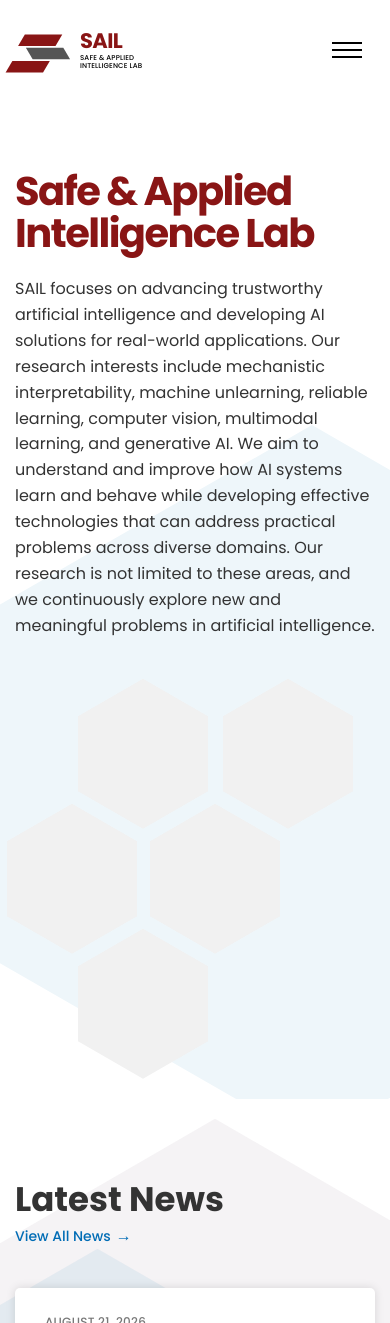
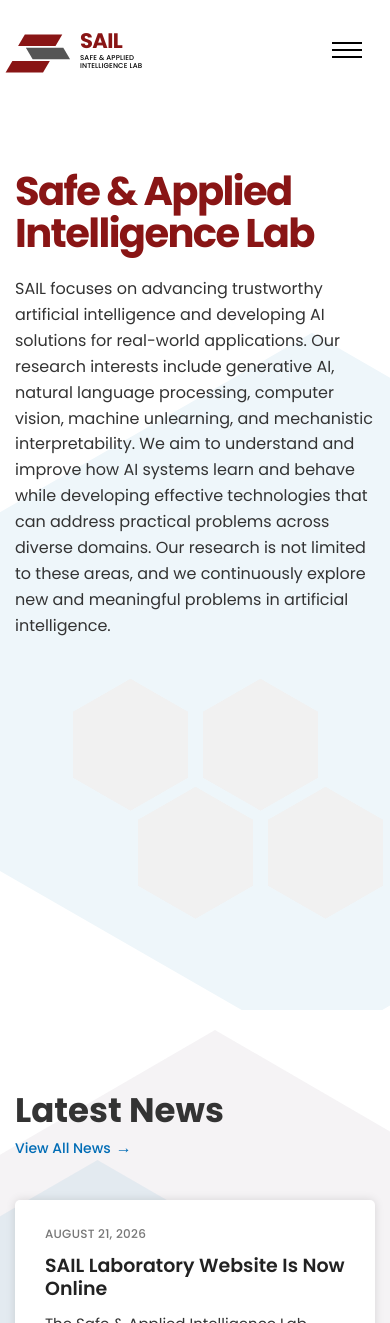
Before and after one commit to sail-hanbat/sail-hanbat.github.io, a Next.js app: page / in a window 390 px wide. Shown: the top 1323 px of the page. Built offline with nearby package versions, Linux system fonts and the light colour scheme.

Commit message:
Refine SAIL hero copy and layout

```diff
--- a/app/globals.css
+++ b/app/globals.css
@@ -335,13 +335,13 @@ li {
   position: relative;
   z-index: 1;
   display: grid;
-  grid-template-columns: 33.333% 58.333%;
-  gap: 8.333%;
+  grid-template-columns: 47% 53%;
+  gap: 0;
 }
 
 .overview-copy {
   margin: 70px 0 0 40px;
-  max-width: 390px;
+  max-width: 520px;
 }
 
 .overview-copy h1 {
@@ -355,7 +355,7 @@ li {
 }
 
 .overview-copy p {
-  width: 390px;
+  width: 520px;
   margin: 0;
   font-size: 17px;
   line-height: 1.65;
@@ -363,24 +363,23 @@ li {
 
 .hexagon-wrapper {
   position: relative;
-  left: 12.5px;
+  left: 0;
   width: 100%;
-  min-height: 620px;
+  min-height: 430px;
 }
 
 .hex-img {
   position: absolute;
-  width: 202px;
-  height: 232px;
+  width: 174px;
+  height: 200px;
   background: #f1f1f1;
   clip-path: polygon(50% 0, 100% 25%, 100% 75%, 50% 100%, 0 75%, 0 25%);
 }
 
 .hex-1 { top: 0; left: 112px; }
 .hex-2 { top: 0; left: 332px; }
-.hex-3 { top: 190px; left: 0; }
-.hex-4 { top: 190px; left: 222px; }
-.hex-5 { top: 380px; left: 112px; }
+.hex-3 { top: 164px; left: 222px; }
+.hex-4 { top: 164px; left: 444px; }
 
 /* News cards */
 .latest-news {
@@ -909,12 +908,16 @@ li {
   }
 
   .overview-grid {
-    grid-template-columns: 40% 60%;
+    grid-template-columns: 48% 52%;
     gap: 0;
   }
 
   .overview-copy {
     margin-left: 0;
+  }
+
+  .overview-copy p {
+    width: 440px;
   }
 
   .hexagon-wrapper {
@@ -1001,24 +1004,23 @@ li {
   }
 
   .hexagon-wrapper {
-    left: -15px;
+    left: 0;
     width: 390px;
-    height: 420px;
-    min-height: 420px;
+    height: 280px;
+    min-height: 280px;
     margin-top: 40px;
     transform: none;
   }
 
   .hex-img {
-    width: 130px;
-    height: 150px;
+    width: 115px;
+    height: 132px;
   }
 
-  .hex-1 { top: 0; left: 78px; }
-  .hex-2 { top: 0; left: 223px; }
-  .hex-3 { top: 125px; left: 7px; }
-  .hex-4 { top: 125px; left: 150px; }
-  .hex-5 { top: 250px; left: 78px; }
+  .hex-1 { top: 0; left: 58px; }
+  .hex-2 { top: 0; left: 188px; }
+  .hex-3 { top: 108px; left: 123px; }
+  .hex-4 { top: 108px; left: 253px; }
 
   .hero-shape-large {
     right: -65%;
--- a/app/members/professor/page.tsx
+++ b/app/members/professor/page.tsx
@@ -17,7 +17,7 @@ export default function ProfessorPage() {
           <p className="profile-role">Assistant Professor</p>
           <p>Department of Artificial Intelligence Software<br />Hanbat National University</p>
           <h3>Research Interests</h3>
-          <p>Trustworthy AI, mechanistic interpretability, machine unlearning, generative AI, computer vision, and AI for real-world domains.</p>
+          <p>Generative AI, natural language processing, computer vision, machine unlearning, mechanistic interpretability, trustworthy AI, and AI for real-world domains.</p>
         </div>
       </div>
     </SectionPage>
--- a/app/page.tsx
+++ b/app/page.tsx
@@ -23,9 +23,9 @@ export default function Home() {
               <p>
                 SAIL focuses on advancing trustworthy artificial intelligence
                 and developing AI solutions for real-world applications. Our
-                research interests include mechanistic interpretability,
-                machine unlearning, reliable learning, computer vision,
-                multimodal learning, and generative AI. We aim to understand
+                research interests include generative AI, natural language
+                processing, computer vision, machine unlearning, and
+                mechanistic interpretability. We aim to understand
                 and improve how AI systems learn and behave while developing
                 effective technologies that can address practical problems
                 across diverse domains. Our research is not limited to these
@@ -38,7 +38,6 @@ export default function Home() {
               <div className="hex-img hex-2" aria-label="Image placeholder" />
               <div className="hex-img hex-3" aria-label="Image placeholder" />
               <div className="hex-img hex-4" aria-label="Image placeholder" />
-              <div className="hex-img hex-5" aria-label="Image placeholder" />
             </div>
           </div>
         </section>
```
Also changed, not shown: 72 other files (tests, documents, lock files or other folders).
